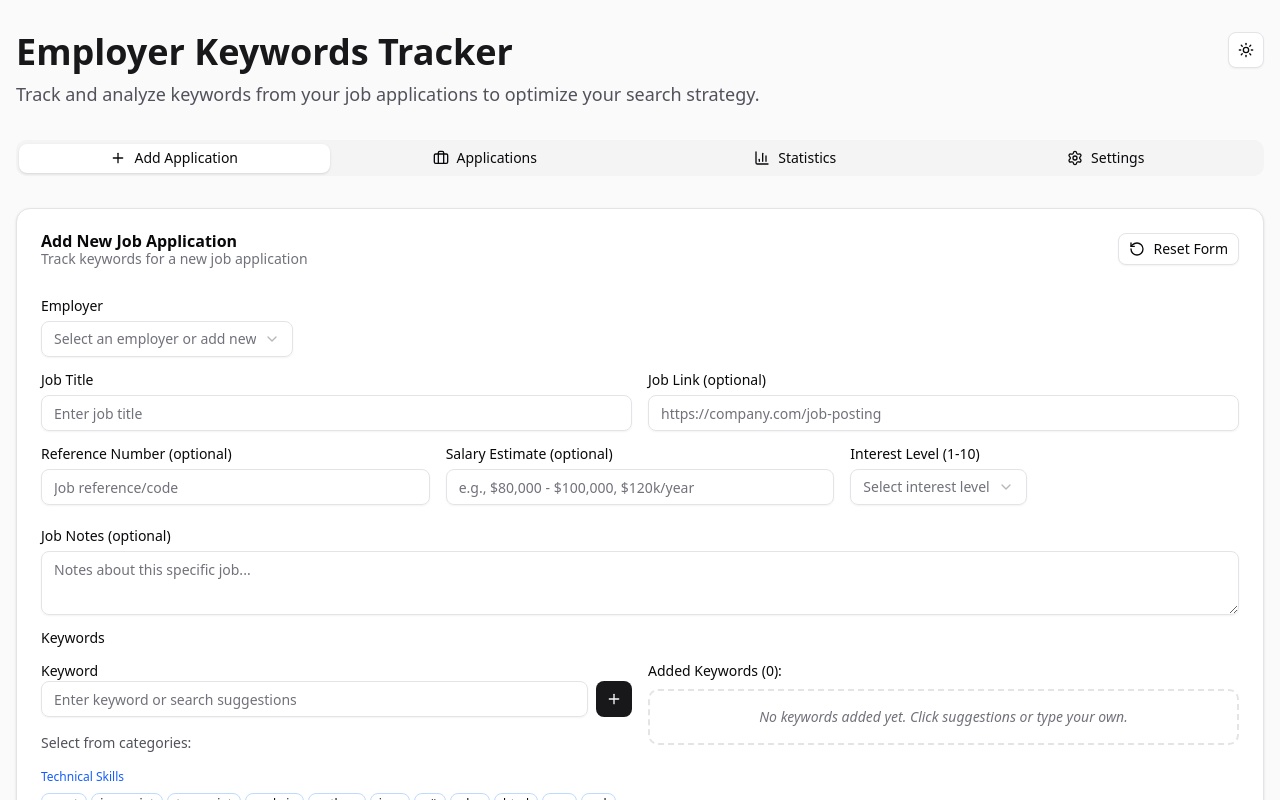
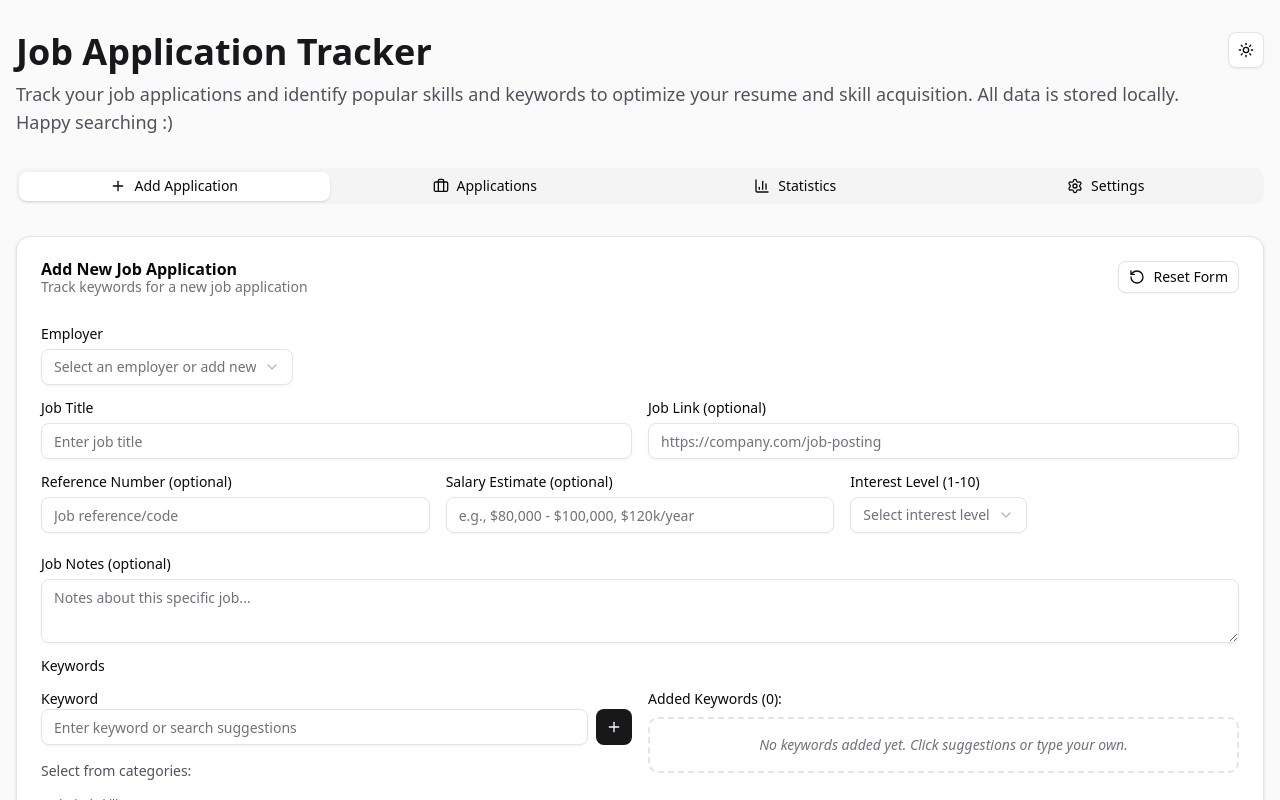
Before and after one commit to johngaynor/job-tracker-keywords, a Next.js app: page / in a window 1280 px wide. Shown: the top 800 px of the page. Built offline with nearby package versions, Linux system fonts and the light colour scheme.

Commit message:
changed descriptions

```diff
--- a/package.json
+++ b/package.json
@@ -14,12 +14,14 @@
     "@radix-ui/react-dialog": "^1.1.15",
     "@radix-ui/react-dropdown-menu": "^2.1.16",
     "@radix-ui/react-label": "^2.1.7",
+    "@radix-ui/react-popover": "^1.1.15",
     "@radix-ui/react-select": "^2.2.6",
     "@radix-ui/react-separator": "^1.1.7",
     "@radix-ui/react-slot": "^1.2.3",
     "@radix-ui/react-tabs": "^1.1.13",
     "class-variance-authority": "^0.7.1",
     "clsx": "^2.1.1",
+    "cmdk": "^1.1.1",
     "dexie": "^4.2.0",
     "lucide-react": "^0.542.0",
     "next": "15.5.2",
--- a/src/app/layout.tsx
+++ b/src/app/layout.tsx
@@ -15,7 +15,7 @@ const geistMono = Geist_Mono({
 });
 
 export const metadata: Metadata = {
-  title: "Employer Keywords Tracker",
+  title: "Job Application Tracker",
   description: "Track your job applications and analyze keywords.",
 };
 
--- a/src/app/page.tsx
+++ b/src/app/page.tsx
@@ -39,11 +39,12 @@ export default function Home() {
         <div className="mb-8 flex items-start justify-between">
           <div>
             <h1 className="text-4xl font-bold text-zinc-900 dark:text-zinc-100 mb-2">
-              Employer Keywords Tracker
+              Job Application Tracker
             </h1>
             <p className="text-lg text-zinc-600 dark:text-zinc-400">
-              Track and analyze keywords from your job applications to optimize
-              your search strategy.
+              Track your job applications and identify popular skills and
+              keywords to optimize your resume and skill acquisition. All data
+              is stored locally. Happy searching :)
             </p>
           </div>
           <ThemeToggle />
```
Also changed, not shown: 1 other file (tests, documents, lock files or other folders).
